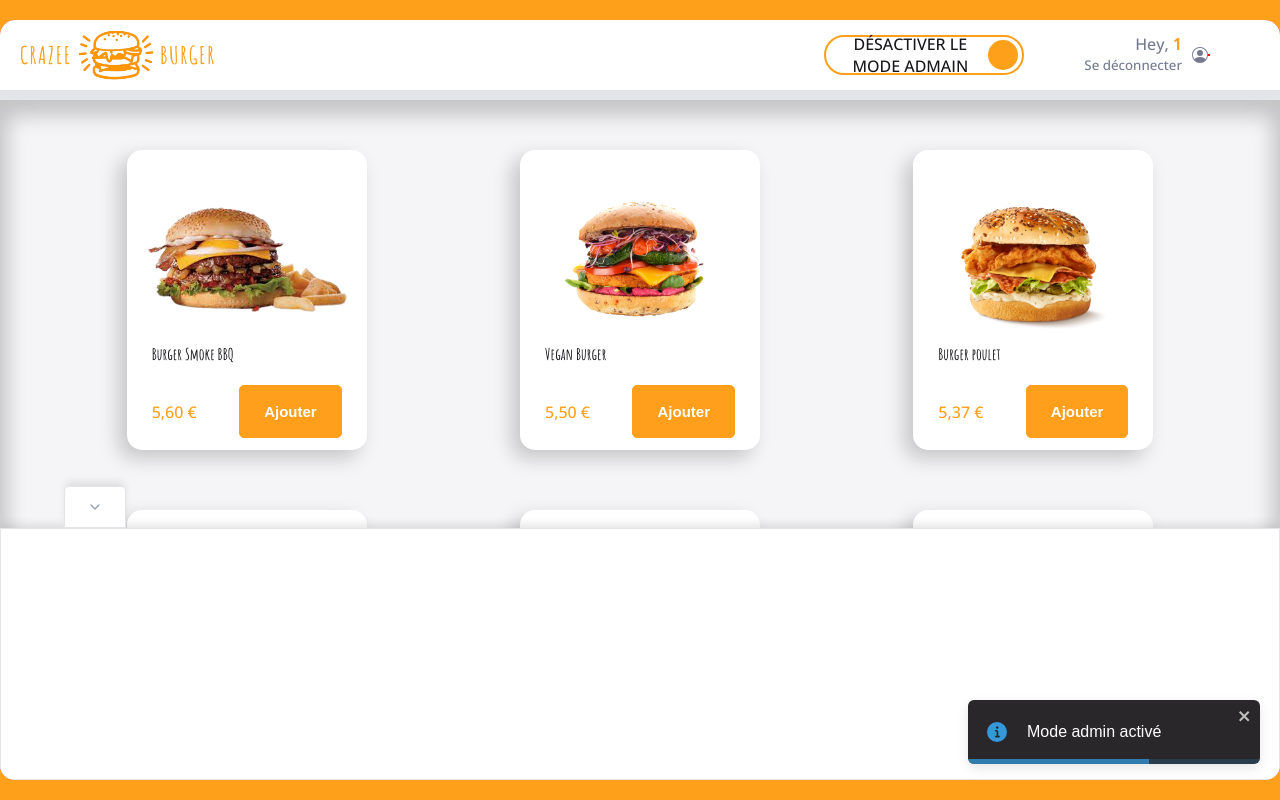
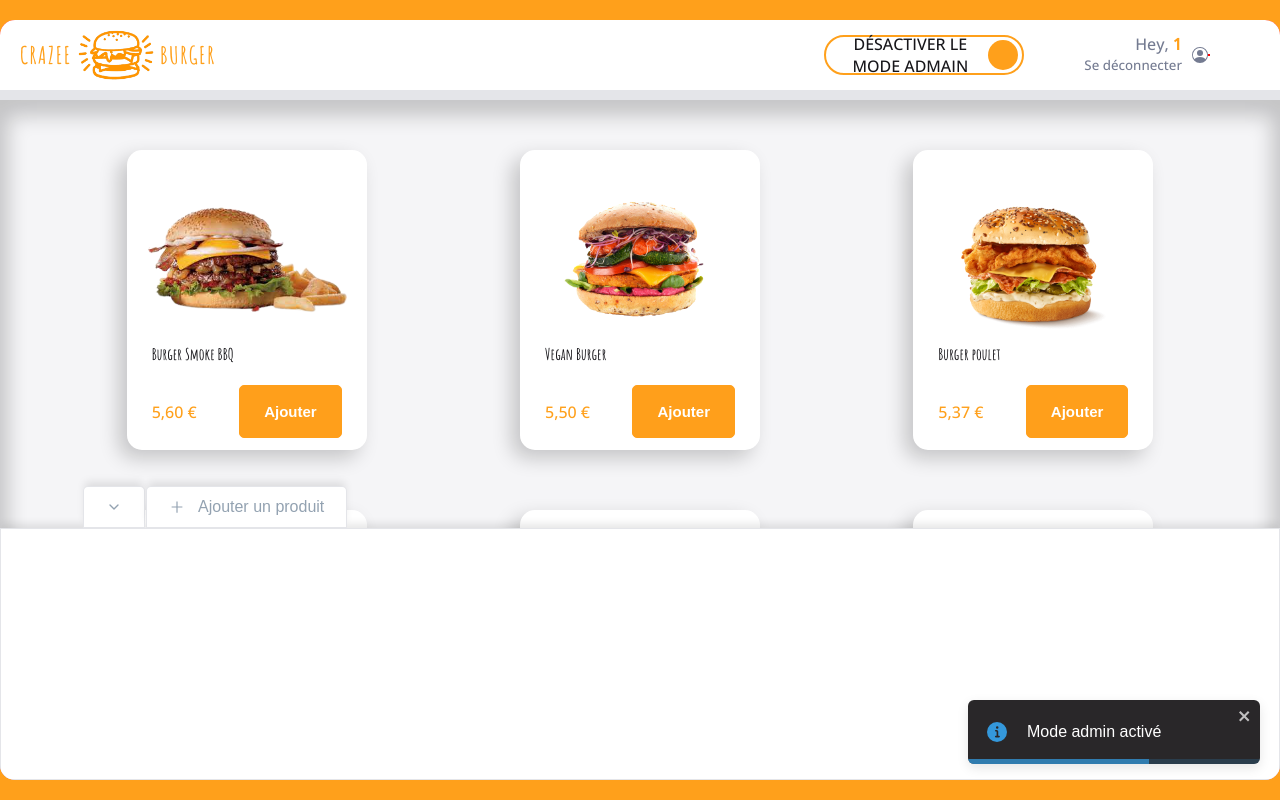
Before and after one commit to Ekkylibre/crazee-burger, a React (Vite) app: page /order/1 in a window 1280 px wide. Both pictures are taken after a click on the label 924 px from the left and 55 px from the top of the page. Built offline with nearby package versions, Linux system fonts and the light colour scheme; grey boxes are pictures that could not be loaded.

Commit message:
✨ F07: ADMIN > Tab > Add label

```diff
--- a/src/components/Admin/AdminTabs.jsx
+++ b/src/components/Admin/AdminTabs.jsx
@@ -1,23 +1,32 @@
 import styled from "styled-components";
 import Tab from "../reusable-ui/Tab";
 import { FiChevronDown, FiChevronUp } from "react-icons/fi";
+import { AiOutlinePlus } from "react-icons/ai";
 import { theme } from "../../theme";
 
 export default function AdminTabs({ isCollapsed, setisCollapsed }) {
 
-    return (
-        <AdminTabsStyled>
-            <Tab Icon={isCollapsed ? <FiChevronUp /> : <FiChevronDown/>} onClick={() => setisCollapsed(!isCollapsed)}
-            className={isCollapsed ? "is-active": ""}/>
-        </AdminTabsStyled>
-    )
+  return (
+    <AdminTabsStyled>
+      <Tab label="" Icon={isCollapsed ? <FiChevronUp /> : <FiChevronDown />} onClick={() => setisCollapsed(!isCollapsed)}
+        className={isCollapsed ? "is-active" : ""} />
+      <Tab label="Ajouter un produit" Icon={<AiOutlinePlus />}
+        className={isCollapsed ? "is-active" : ""} />
+    </AdminTabsStyled>
+  )
 }
 
 const AdminTabsStyled = styled.div`
   /* border: 1px solid red; */
+  display: flex;
+  padding: 0 20px;
 
   .is-active {
     background: ${theme.colors.background_dark};
     color: ${theme.colors.white}
   }
+
+  button {
+    margin-left: 1px;
+  }
 `;
--- a/src/components/reusable-ui/Tab.jsx
+++ b/src/components/reusable-ui/Tab.jsx
@@ -1,10 +1,11 @@
 import styled from "styled-components";
 import { theme } from "../../theme"
 
-export default function Tab({ Icon, onClick, className }) {
+export default function Tab({ label, Icon, onClick, className }) {
     return (
         <TabStyled onClick={onClick} className={className}>
             <div className="icon">{Icon}</div>
+            {label && <span className="label">{label}</span>}
         </TabStyled>
     )
 }
@@ -49,4 +50,8 @@ const TabStyled = styled.button`
   .icon {
     display: flex;
   }
+
+  .label {
+    margin-left: 13px;
+  }
 `;
```
